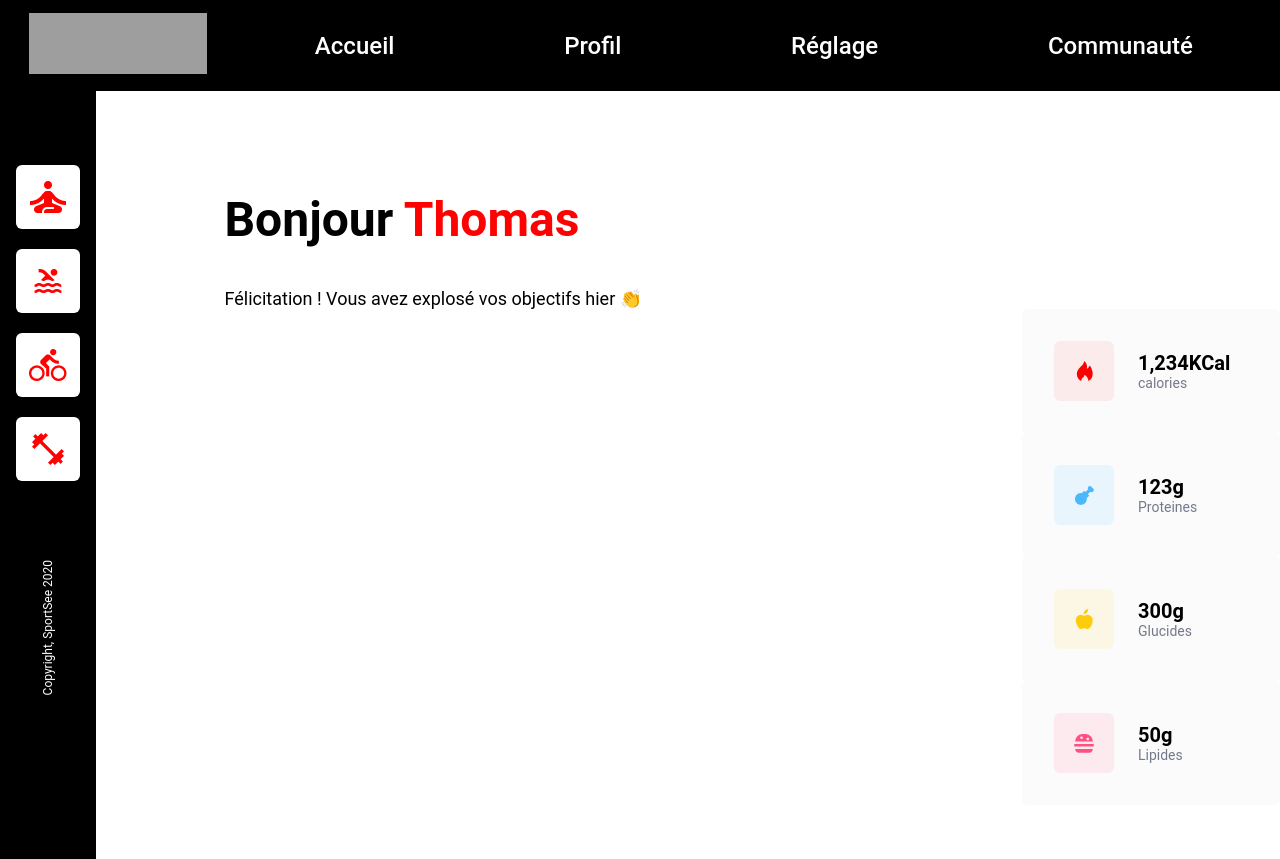
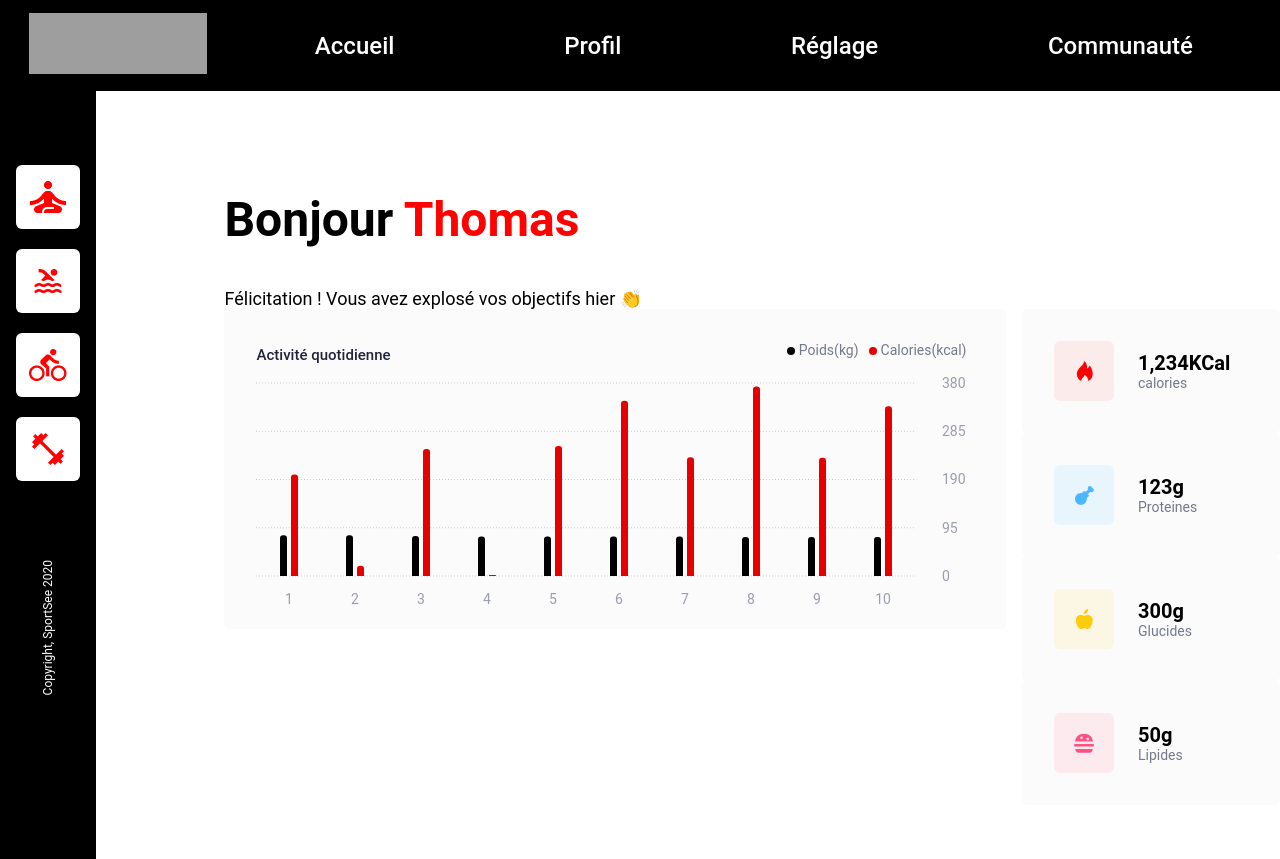
Before and after one commit to carra1358/amandine_carreno_p12_030322, a React (Create React App) app: page / in a window 1280 px wide. Shown: the top 859 px of the page. Built offline with nearby package versions, Linux system fonts and the light colour scheme; grey boxes are pictures that could not be loaded.

Commit message:
barChart completed

```diff
--- a/package.json
+++ b/package.json
@@ -9,6 +9,7 @@
     "react": "^17.0.2",
     "react-dom": "^17.0.2",
     "react-scripts": "5.0.0",
+    "recharts": "^2.1.9",
     "sass": "^1.49.9",
     "web-vitals": "^2.1.4"
   },
--- a/src/App.js
+++ b/src/App.js
@@ -11,6 +11,7 @@ import apple from "./assets/icons/apple.png";
 import fire from "./assets/icons/fire.png";
 import cheeseburger from "./assets/icons/cheeseburger.png";
 import chicken from "./assets/icons/chicken.png";
+import BarCharts from './components/BarCharts';
 
 const iconsNav = [yoga,swim,bike,barbel]
 
@@ -44,7 +45,9 @@ function App() {
          <main className='user_content'>
            <Greetings name={"Thomas"}/>
            <div className='user_stats_container'>
-             <div className='user_graph_container'></div>
+             <div className='user_graph_container'>
+               <BarCharts styleName="bar_chart"/>
+             </div>
             <div className='nutrition_container'>
               <Cards nutritionNumber="1234" unit="KCal" category="calories" src={fire} background="rgba(255, 0, 0, 0.061)" StyleName="icons icons_nutrition"></Cards>
               <Cards nutritionNumber="123" unit="g" category="Proteines" src={chicken} background="rgba(74, 184, 255, 0.1)" StyleName="icons icons_nutrition"></Cards>
--- /dev/null
+++ b/src/components/BarCharts.jsx
@@ -0,0 +1,114 @@
+import React, { PureComponent } from 'react';
+import { BarChart, Bar, Cell, XAxis, YAxis, CartesianGrid, Tooltip, Legend, ResponsiveContainer } from 'recharts';
+
+const data = [
+    {
+      day: "2020-03-01",
+      kilogram: 80,
+      calories: 200
+    },
+    {
+      day: "2020-03-02",
+      kilogram: 80,
+      calories: 20
+    },
+    {
+      day: "2020-03-03",
+      uv: 2000,
+      kilogram: 79,
+      calories: 250
+    },
+    {
+      day: "2020-03-04",
+      kilogram: 78,
+      calories: 2
+    },
+    {
+        day: "2020-03-05",
+        kilogram: 78,
+        calories: 256,
+      },
+      {
+        day: "2020-03-06",
+        kilogram: 78,
+        calories: 345,
+      },
+      {
+        day: "2020-03-7",
+        kilogram: 78,
+        calories: 234
+      },
+      {
+        day: "2020-03-08",
+        kilogram: 77,
+        calories: 373
+      },
+      {
+        day: "2020-03-09",
+        kilogram: 77,
+        calories: 233
+      }, {
+        day: "2020-03-10",
+        kilogram: 77,
+        calories: 334
+      },
+]
+
+
+function BarCharts ({styleName}){
+
+    const monthTickFormatter = (tick) => {
+        const date = new Date(tick);
+        return date.getDate();
+      };
+
+      function CustomTooltip({ payload, active }) {
+        if (active) {
+          return (
+            <div className="custom-tooltip">
+             <p>{`${payload[0].value}`}kg </p>
+             <p>{`${payload[1].value}`}Kcal</p>
+
+            </div>
+          );
+        }
+
+        return null;
+      }
+
+
+
+
+    return (
+
+      <div className={styleName}>
+          <h2 className='bar_chart_title'>Activité quotidienne</h2>
+          <ResponsiveContainer width="100%" height={320}>
+          <BarChart
+          data={data}
+          margin={{
+            top: 8,
+            right:29,
+            left:32,
+            bottom: 23
+          }}
+
+        >
+
+          <CartesianGrid strokeDasharray="1 2" vertical={false} />
+          <XAxis dataKey="day"  tickFormatter={monthTickFormatter} axisLine={false} tickLine={false} tickSize={16} tick={{fill: "#9B9EAC", fontSize:14}}/>
+          <YAxis orientation='right'  axisLine={false} tickLine={false}tickSize={24} tick={{fill: "#9B9EAC", fontSize:14}}/>
+          <Tooltip content={CustomTooltip}/>
+          <Legend verticalAlign='top' align='right' iconType="circle" iconSize="8px" wrapperStyle={{ lineHeight: '65px' }} formatter={(value) => <span className='bar_chart_legend'>{value === "kilogram"? value= "Poids(kg)" : value="Calories(kcal)"}</span>}/>
+          <Bar dataKey="kilogram" fill="##282D30" radius={[3, 3, 0, 0]} barSize={7} />
+          <Bar dataKey="calories" fill="#E60000" radius={[3, 3, 0, 0]} barSize={7}/>
+        </BarChart>
+          </ResponsiveContainer>
+      </div>
+
+    )
+
+}
+
+
+export default BarCharts;
--- /dev/null
+++ b/src/styles/_charts.scss
@@ -0,0 +1,45 @@
+.bar_chart{
+    position: relative;
+    width: 100%;
+    height: 320px;
+    background-color: #FBFBFB;
+    border-radius: 5px;
+}
+
+.bar_chart_title{
+    position: absolute;
+    top : 24px;
+    left: 32px;
+    font-weight: 500;
+    font-size: 15px;
+    color: #20253A;
+}
+
+.bar_chart_axis_number{
+    color: #9B9EAC ;
+}
+.custom-tooltip{
+    display: flex;
+    flex-direction: column;
+    align-content: space-between;
+    justify-content: space-between;
+    width: 39px;
+    height: 63px;
+    padding: 4px;
+    text-align: center;
+    color: white;
+    font-size: 7px;
+    font-weight: 500;
+    background-color: #E60000;
+
+    p{
+        line-height: 24px;
+        margin: 0;
+    }
+
+}
+
+.bar_chart_legend{
+    font-size: 14px;
+    color: #74798C;
+}
--- a/src/styles/app.scss
+++ b/src/styles/app.scss
@@ -1,6 +1,7 @@
 @use "_greetings.scss";
 @use "_icon.scss";
 @use "_cards.scss";
+@use "_charts.scss";
 
 .nav_container{
     width: 76%;
@@ -86,7 +87,6 @@
 
 .user_graph_container{
 width:74%;
-height: 200px;
 color: rgb(6, 8, 8);
 }
 
```
Also changed, not shown: 1 other file (tests, documents, lock files or other folders).
